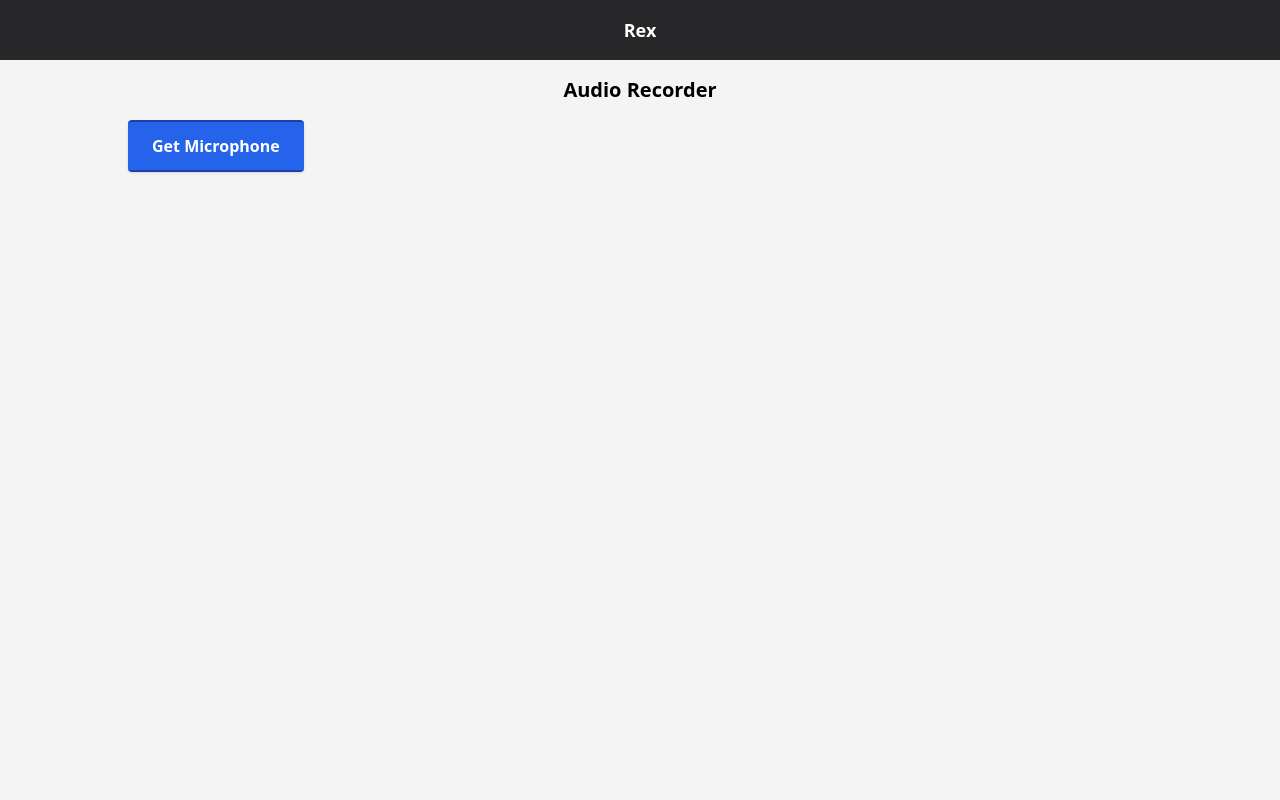
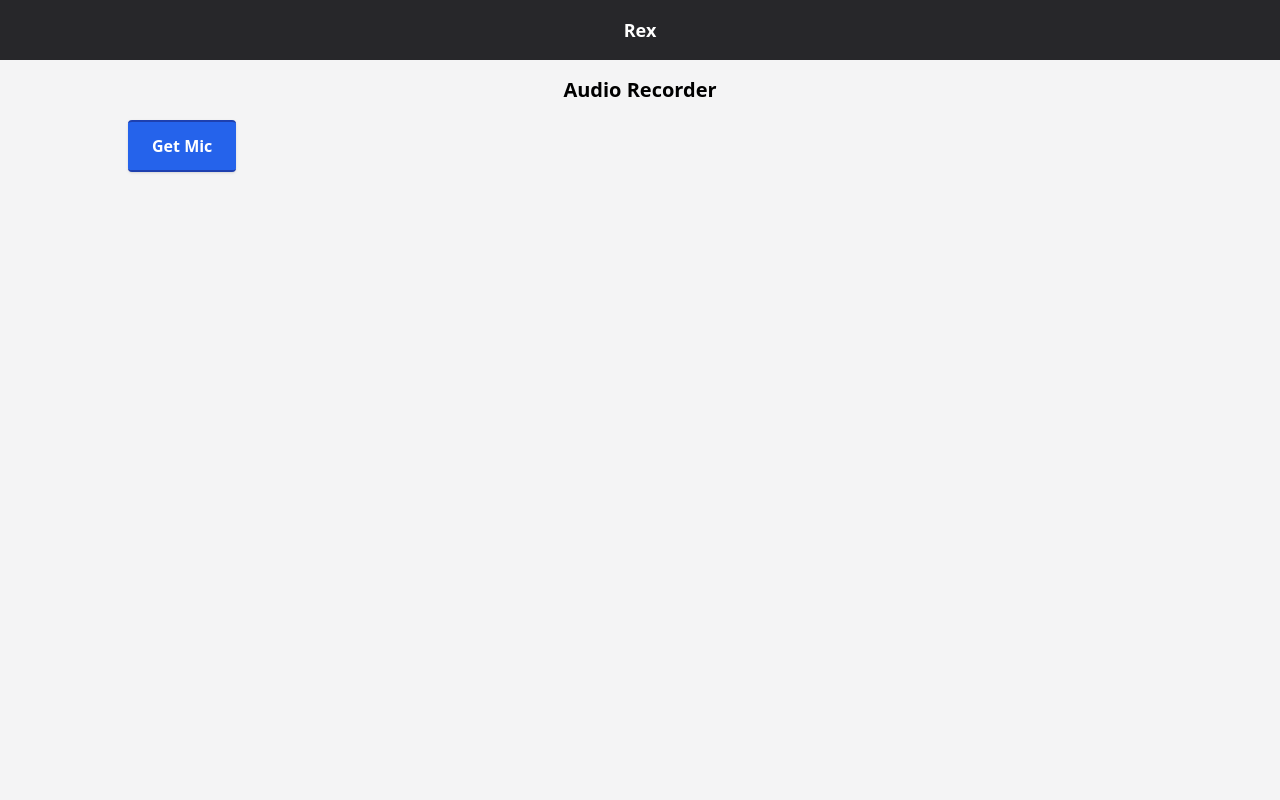
Before and after one commit to iaseth/rex, a React (Vite) app in the folder reactapp/: page / in a window 1280 px wide. Shown: the top 800 px of the page. Built offline with nearby package versions, Linux system fonts and the light colour scheme.

Commit message:
Now giving up the mic with a button

```diff
--- a/reactapp/src/App/App.css
+++ b/reactapp/src/App/App.css
@@ -19,5 +19,5 @@ h6, .h6, .p6 { @apply text-xs; }
 .H6, .P6 { @apply text-3xl; }
 
 .button {
-	@apply block font-bold bg-blue-600 text-white text-center px-6 py-3 border-y-2 border-blue-800 rounded shadow hover:bg-blue-700;
+	@apply block font-bold bg-blue-600 text-white text-center px-6 py-3 mb-2 mr-2 border-y-2 border-blue-800 rounded shadow hover:bg-blue-700;
 }
--- a/reactapp/src/App/Main/AudioRecorder/AudioRecorder.tsx
+++ b/reactapp/src/App/Main/AudioRecorder/AudioRecorder.tsx
@@ -33,9 +33,16 @@ export default function AudioRecorder () {
 		}
 	};
 
+	const giveUpMicrophonePermission = async () => {
+		if (stream) {
+			stream.getTracks().forEach(track => track.stop());
+			setStream(null);
+			setPermission(false);
+		}
+	};
+
 	const startRecording = async () => {
 		setRecordingStatus("recording");
-		console.log(`Recording was started: ${Date.now()}`);
 		setStartTimeMs(Date.now());
 		if (!stream) return;
 
@@ -65,7 +72,6 @@ export default function AudioRecorder () {
 				const audioURL = URL.createObjectURL(audioBlob);
 				const blobSize = audioBlob.size;
 				const endTimeMs = Date.now();
-				console.log(`Recording was stopped: ${endTimeMs}`);
 
 				setRecordedAudios(audios => [...audios, {
 					blobSize, startTimeMs, endTimeMs,
@@ -93,7 +99,9 @@ export default function AudioRecorder () {
 
 			<section className="max-w-5xl mx-auto py-4">
 				<section className="">
-					{permission || <button className="button" onClick={getMicrophonePermission} type="button">Get Microphone</button>}
+					{permission || <button className="button" onClick={getMicrophonePermission} type="button">Get Mic</button>}
+					{permission && recordingStatus === "inactive" && <button className="button" onClick={giveUpMicrophonePermission} type="button">Give Up Mic</button>}
+
 					{permission && recordingStatus === "inactive" && <button className="button" onClick={startRecording} type="button">Start Recording</button>}
 					{recordingStatus === "recording" && <button className="button" onClick={stopRecording} type="button">Stop Recording</button>}
 				</section>
```
